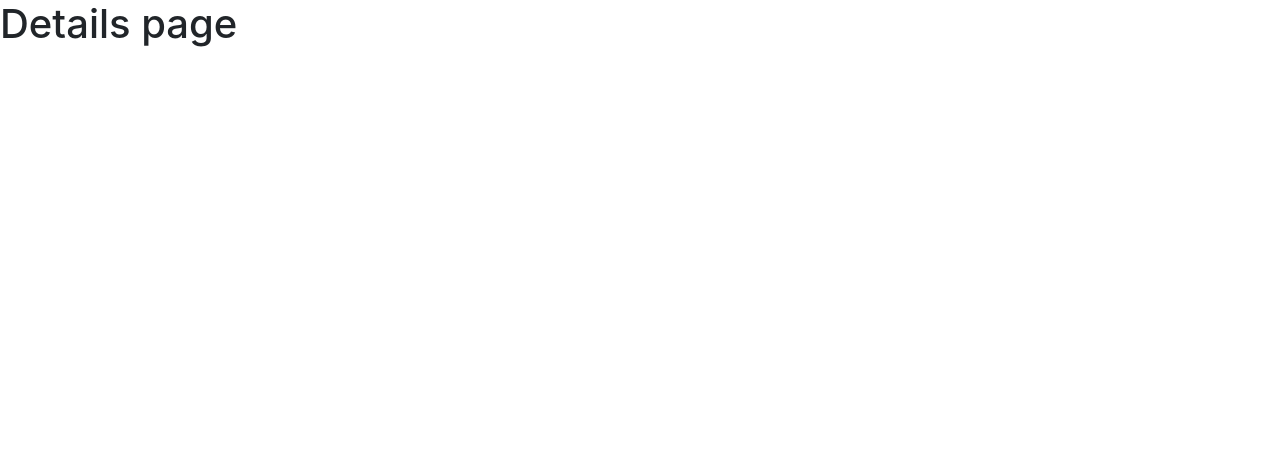
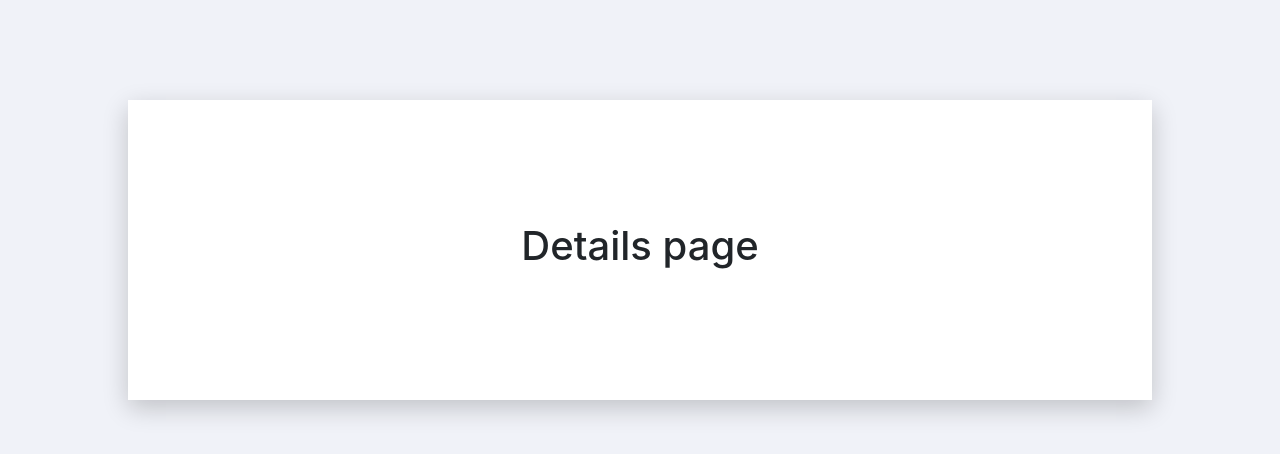
Before and after one commit to JobeMichael/formula-champions, a React (Create React App) app: page /season/1 in a window 1280 px wide. Shown: the top 454 px of the page. Built offline with nearby package versions, Linux system fonts and the light colour scheme; the HTML template or start-up script is replaced by a standard one.

Commit message:
Add app layout

```diff
--- a/src/App.tsx
+++ b/src/App.tsx
@@ -5,11 +5,13 @@ import {
   Route,
   Switch,
 } from "react-router-dom";
+import Layout from "./components/Layout";
 import SeasonDetails from "./routes/SeasonDetails";
 import Seasons from "./routes/Seasons";
 
 function App() {
   return (
+    <Layout>
       <Router basename="/">
         <Switch>
           <Route exact path="/" component={Seasons} />
@@ -17,6 +19,7 @@ function App() {
           <Redirect to="/" />
         </Switch>
       </Router>
+    </Layout>
   );
 }
 
--- /dev/null
+++ b/src/components/Layout/Layout.css
@@ -0,0 +1,18 @@
+.app-layout {
+  background-color: #f0f2f8;
+  min-height: 100vh;
+}
+.app-container {
+  background: white;
+  box-shadow: 0 8px 24px rgba(0, 0, 0, 0.2);
+  padding: 20px 0;
+  min-height: 300px;
+  margin: auto 10%;
+  display: flex;
+  align-items: center;
+  justify-content: center;
+}
+
+.app-header {
+  min-height: 100px;
+}
--- /dev/null
+++ b/src/components/Layout/index.tsx
@@ -0,0 +1,17 @@
+import React from "react";
+import "./Layout.css";
+
+interface LayoutProps {
+  children: JSX.Element[] | JSX.Element;
+}
+
+const AppLayout = ({ children }: LayoutProps) => {
+  return (
+    <div className="app-layout">
+      <header className="app-header"></header>
+      <div className="app-container">{children}</div>
+    </div>
+  );
+};
+
+export default AppLayout;
```
Also changed, not shown: 1 other file (tests, documents, lock files or other folders). Lines whose indentation alone changed are shown as unchanged.
